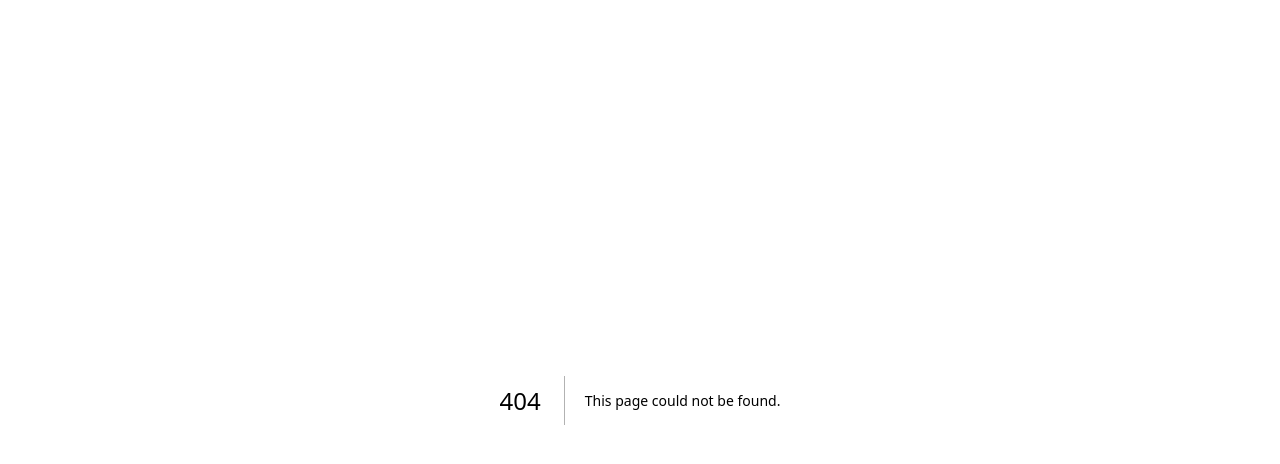
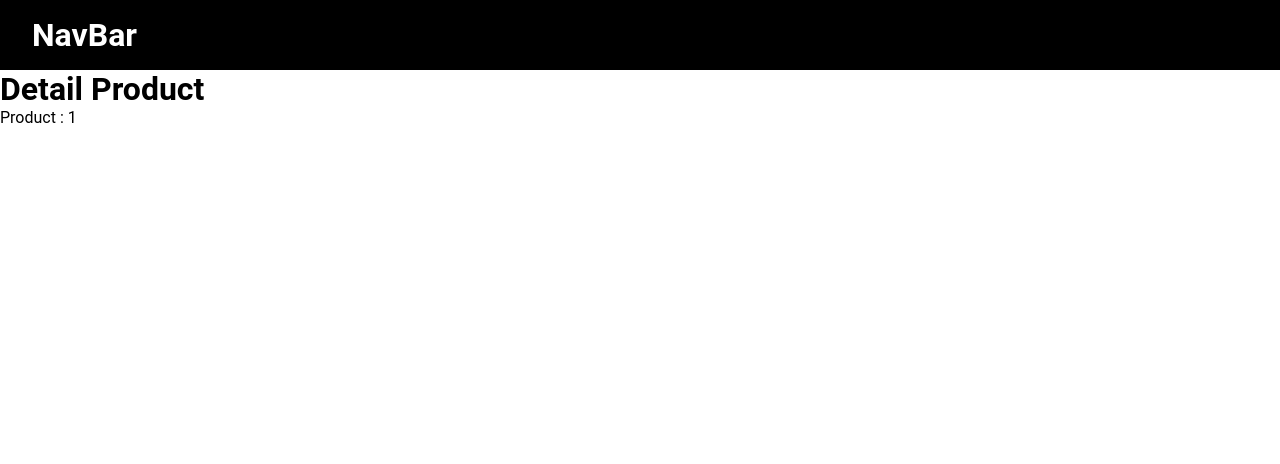
Before and after one commit to JoyAbrian/learn-next-pages-router, a Next.js app: page /product/1 in a window 1280 px wide. Before the commit this address had no page. Shown: the top 464 px of the page. Built offline with nearby package versions, Linux system fonts and the light colour scheme.

Commit message:
video 2 Pages & Layout

```diff
--- /dev/null
+++ b/src/components/layouts/AppShell/index.tsx
@@ -0,0 +1,17 @@
+import NavBar from "../NavBar";
+
+type AppShellProps = {
+    children: React.ReactNode;
+}
+
+const AppShell = (props: AppShellProps) => {
+    const { children } = props;
+    return (
+        <main>
+            <NavBar />
+            { children }
+        </main>
+    );
+}
+
+export default AppShell;
--- /dev/null
+++ b/src/components/layouts/NavBar/index.tsx
@@ -0,0 +1,9 @@
+const NavBar = () => {
+    return (
+        <div className="navbar">
+            <h1>NavBar</h1>
+        </div>
+    )
+}
+
+export default NavBar;
--- a/src/pages/_app.tsx
+++ b/src/pages/_app.tsx
@@ -1,6 +1,11 @@
+import AppShell from "@/components/layouts/AppShell";
 import "@/styles/globals.css";
 import type { AppProps } from "next/app";
 
 export default function App({ Component, pageProps }: AppProps) {
-  return <Component {...pageProps} />;
+  return (
+    <AppShell>
+      <Component {...pageProps} />
+    </AppShell>
+  );
 }
--- /dev/null
+++ b/src/pages/product/[id].tsx
@@ -0,0 +1,13 @@
+import { useRouter } from "next/router";
+
+const DetailProductPage = () => {
+    const { query } = useRouter();
+    return (
+        <div>
+            <h1>Detail Product</h1>
+            <p>Product : {query.id}</p>
+        </div>
+    )
+}
+
+export default DetailProductPage;
--- a/src/styles/globals.css
+++ b/src/styles/globals.css
@@ -1,78 +1,3 @@
-:root {
-  --max-width: 1100px;
-  --border-radius: 12px;
-  --font-mono: ui-monospace, Menlo, Monaco, "Cascadia Mono", "Segoe UI Mono",
-    "Roboto Mono", "Oxygen Mono", "Ubuntu Monospace", "Source Code Pro",
-    "Fira Mono", "Droid Sans Mono", "Courier New", monospace;
-
-  --foreground-rgb: 0, 0, 0;
-  --background-start-rgb: 214, 219, 220;
-  --background-end-rgb: 255, 255, 255;
-
-  --primary-glow: conic-gradient(
-    from 180deg at 50% 50%,
-    #16abff33 0deg,
-    #0885ff33 55deg,
-    #54d6ff33 120deg,
-    #0071ff33 160deg,
-    transparent 360deg
-  );
-  --secondary-glow: radial-gradient(
-    rgba(255, 255, 255, 1),
-    rgba(255, 255, 255, 0)
-  );
-
-  --tile-start-rgb: 239, 245, 249;
-  --tile-end-rgb: 228, 232, 233;
-  --tile-border: conic-gradient(
-    #00000080,
-    #00000040,
-    #00000030,
-    #00000020,
-    #00000010,
-    #00000010,
-    #00000080
-  );
-
-  --callout-rgb: 238, 240, 241;
-  --callout-border-rgb: 172, 175, 176;
-  --card-rgb: 180, 185, 188;
-  --card-border-rgb: 131, 134, 135;
-}
-
-@media (prefers-color-scheme: dark) {
-  :root {
-    --foreground-rgb: 255, 255, 255;
-    --background-start-rgb: 0, 0, 0;
-    --background-end-rgb: 0, 0, 0;
-
-    --primary-glow: radial-gradient(rgba(1, 65, 255, 0.4), rgba(1, 65, 255, 0));
-    --secondary-glow: linear-gradient(
-      to bottom right,
-      rgba(1, 65, 255, 0),
-      rgba(1, 65, 255, 0),
-      rgba(1, 65, 255, 0.3)
-    );
-
-    --tile-start-rgb: 2, 13, 46;
-    --tile-end-rgb: 2, 5, 19;
-    --tile-border: conic-gradient(
-      #ffffff80,
-      #ffffff40,
-      #ffffff30,
-      #ffffff20,
-      #ffffff10,
-      #ffffff10,
-      #ffffff80
-    );
-
-    --callout-rgb: 20, 20, 20;
-    --callout-border-rgb: 108, 108, 108;
-    --card-rgb: 100, 100, 100;
-    --card-border-rgb: 200, 200, 200;
-  }
-}
-
 * {
   box-sizing: border-box;
   padding: 0;
@@ -83,16 +8,7 @@ html,
 body {
   max-width: 100vw;
   overflow-x: hidden;
-}
-
-body {
-  color: rgb(var(--foreground-rgb));
-  background: linear-gradient(
-      to bottom,
-      transparent,
-      rgb(var(--background-end-rgb))
-    )
-    rgb(var(--background-start-rgb));
+  font-family: 'Roboto', sans-serif;
 }
 
 a {
@@ -100,8 +16,11 @@ a {
   text-decoration: none;
 }
 
-@media (prefers-color-scheme: dark) {
-  html {
-    color-scheme: dark;
-  }
+.navbar {
+  display: flex;
+  justify-content: space-between;
+  align-items: center;
+  padding: 1rem 2rem;
+  background-color: #000000;
+  color: #ffffff;
 }
```
Also changed, not shown: src/pages/about/index.tsx (added, +9 -0 lines), src/pages/index.tsx (+3 -110 lines), src/pages/product/index.tsx (added, +7 -0 lines), src/pages/setting/app.jsx (added, +7 -0 lines), src/pages/setting/user/index.jsx (added, +7 -0 lines), src/pages/setting/user/password.jsx (added, +7 -0 lines).
